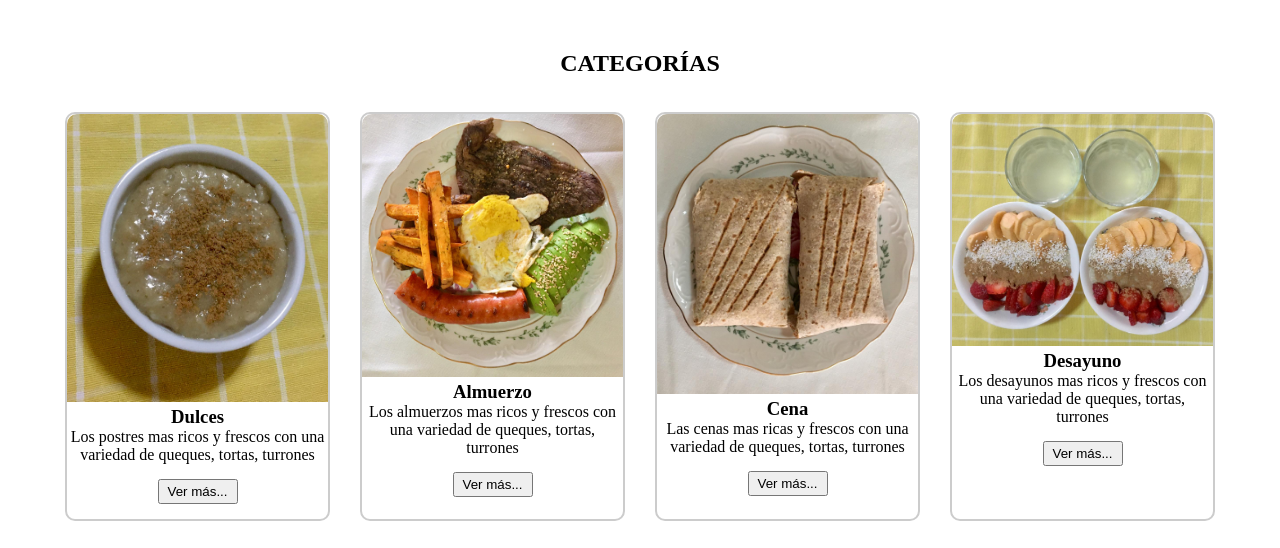
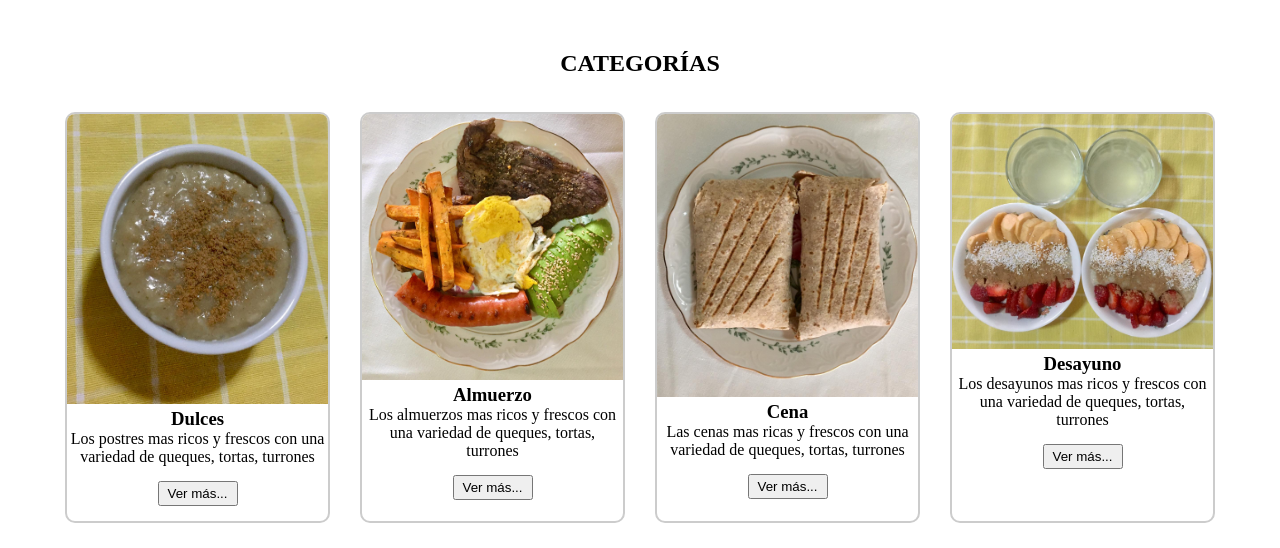
Before and after one commit to LarryAnthony/cocina-tiffany, a plain HTML site: page index.html in a window 1280 px wide. Shown: the part 359-907 px from the top of the page. Drawn offline with Linux system fonts and the light colour scheme; a web font is replaced by a local one.

Commit message:
ajustando imÃagenes v2

```diff
--- a/styles.css
+++ b/styles.css
@@ -74,11 +74,10 @@
     margin: 5px 15px;
     border: 2px solid #ccc;
     border-radius: 10px;
+    overflow: hidden;
 }
 .caja img{
-    width: 100%;
-    border-radius: 10px 10px 0px 0px;
-    /* height: 350px; */
+    width: 101%;
 }
 .content{
     overflow: hidden;
```
